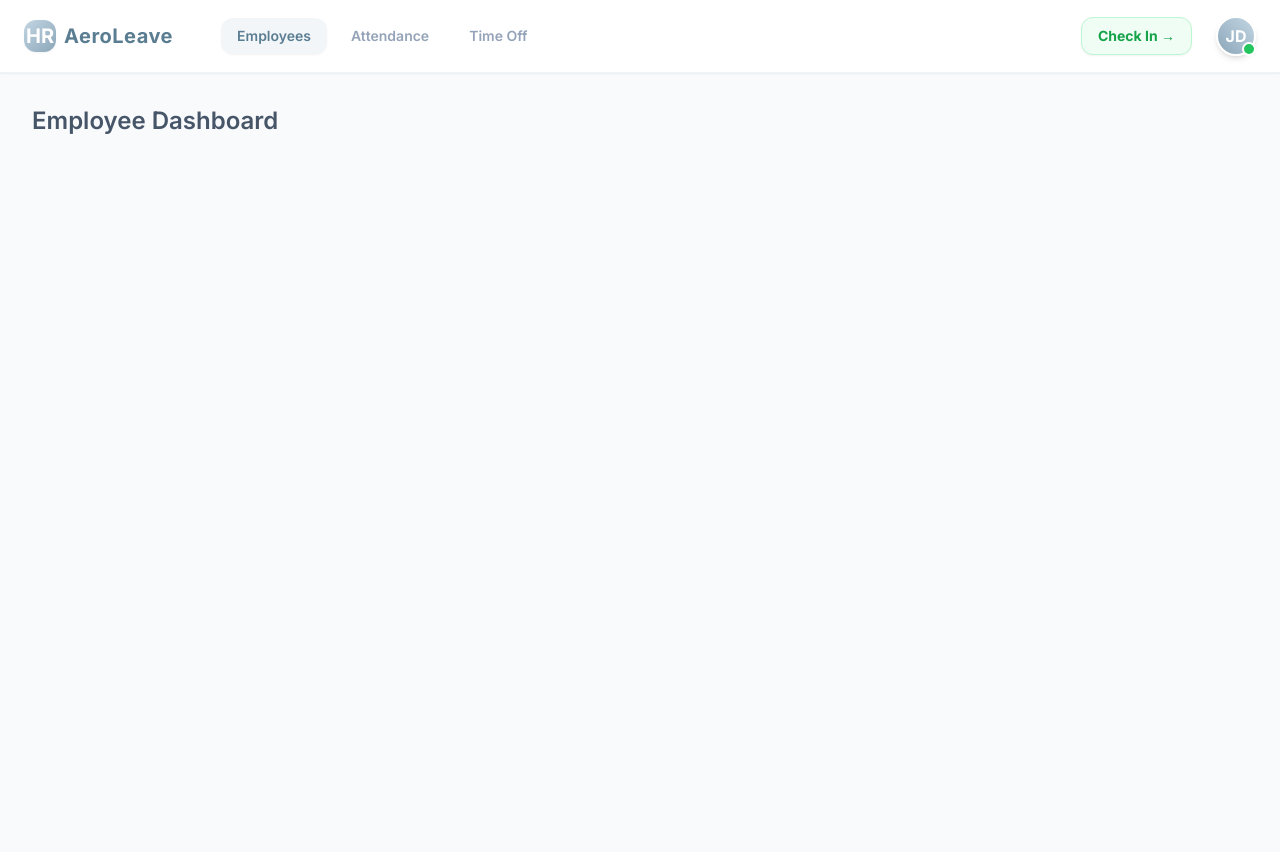
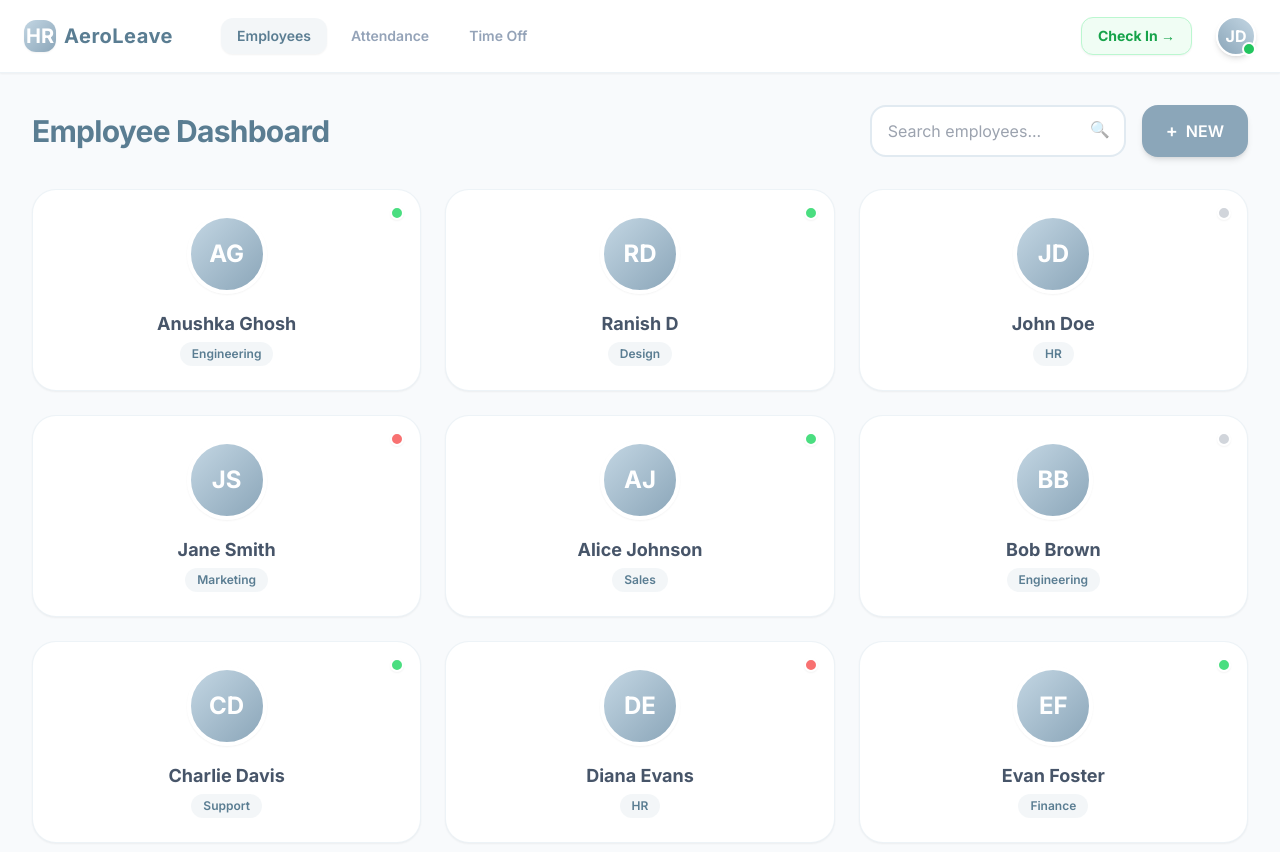
Before and after one commit to s5zy77/hrms-resource, a React (Vite) app: page /employees in a window 1280 px wide. Shown: the top 852 px of the page. Built offline with nearby package versions, Linux system fonts and the light colour scheme.

Commit message:
feat(m2): implement Employee Dashboard grid layout with card components

```diff
--- a/src/pages/Dashboard.jsx
+++ b/src/pages/Dashboard.jsx
@@ -1,7 +1,58 @@
+import React from 'react';
+
+const mockEmployees = [
+  { id: 1, name: 'Anushka Ghosh', department: 'Engineering', status: 'online', avatar: 'AG' },
+  { id: 2, name: 'Ranish D', department: 'Design', status: 'online', avatar: 'RD' },
+  { id: 3, name: 'John Doe', department: 'HR', status: 'offline', avatar: 'JD' },
+  { id: 4, name: 'Jane Smith', department: 'Marketing', status: 'busy', avatar: 'JS' },
+  { id: 5, name: 'Alice Johnson', department: 'Sales', status: 'online', avatar: 'AJ' },
+  { id: 6, name: 'Bob Brown', department: 'Engineering', status: 'offline', avatar: 'BB' },
+  { id: 7, name: 'Charlie Davis', department: 'Support', status: 'online', avatar: 'CD' },
+  { id: 8, name: 'Diana Evans', department: 'HR', status: 'busy', avatar: 'DE' },
+  { id: 9, name: 'Evan Foster', department: 'Finance', status: 'online', avatar: 'EF' },
+];
+
 export default function Dashboard() {
   return (
-    <div className="min-h-screen p-8 bg-bgWhite">
-      <h1 className="text-2xl font-semibold text-textMain">Employee Dashboard</h1>
+    <div className="p-8 max-w-7xl mx-auto">
+      <div className="flex justify-between items-center mb-8">
+        <h1 className="text-3xl font-bold text-pastelBlueDark tracking-tight">Employee Dashboard</h1>
+        <div className="flex gap-4">
+          <div className="relative">
+            <input
+              type="text"
+              placeholder="Search employees..."
+              className="input-field w-64 bg-white"
+            />
+            {/* Simple search icon text representation */}
+            <span className="absolute right-4 top-3 text-pastelBlueDark opacity-50">🔍</span>
+          </div>
+          <button className="btn-primary flex items-center gap-2">
+            <span className="text-lg leading-none">+</span> NEW
+          </button>
+        </div>
+      </div>
+
+      <div className="grid grid-cols-1 md:grid-cols-2 lg:grid-cols-3 gap-6">
+        {mockEmployees.map((emp) => (
+          <div key={emp.id} className="glass-card p-6 flex flex-col items-center hover:-translate-y-1 hover:shadow-md transition-all duration-300 relative group cursor-pointer bg-white">
+            {/* Status Dot */}
+            <div className={`absolute top-4 right-4 w-3.5 h-3.5 rounded-full border-2 border-white shadow-sm ${
+              emp.status === 'online' ? 'bg-green-400' :
+              emp.status === 'busy' ? 'bg-red-400' : 'bg-gray-300'
+            }`}></div>
+
+            <div className="w-20 h-20 rounded-full bg-gradient-to-br from-pastelBlueLight to-pastelBlue flex items-center justify-center text-white text-2xl font-bold mb-4 shadow-sm border-4 border-white group-hover:border-pastelBlue/30 transition-all">
+              {emp.avatar}
+            </div>
+
+            <h3 className="text-lg font-bold text-textMain mb-1">{emp.name}</h3>
+            <span className="px-3 py-1 bg-pastelBlue/10 text-pastelBlueDark rounded-full text-xs font-semibold">
+              {emp.department}
+            </span>
+          </div>
+        ))}
+      </div>
     </div>
   );
 }
```
